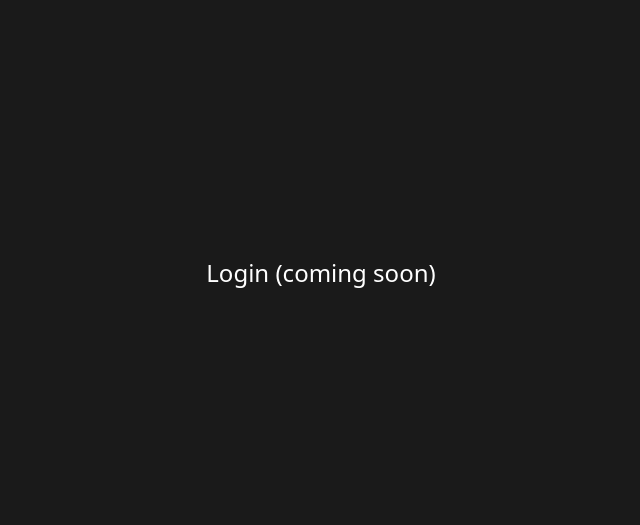
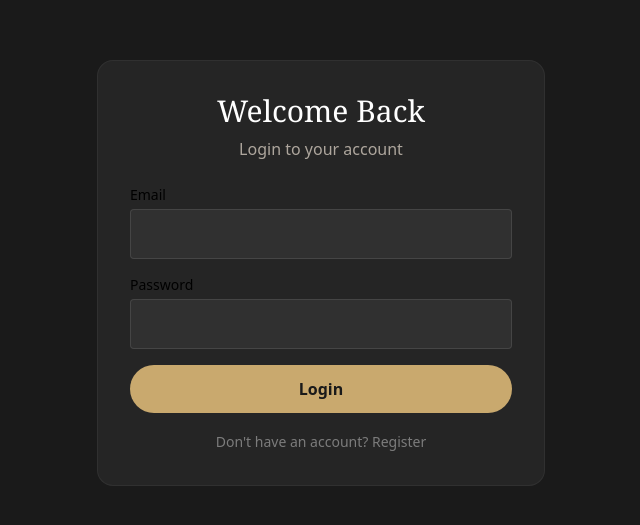
Before and after one commit to ihedioranmapromise-dev/matthew-dixie-management, a React app in the folder frontend/: page /login in a window 1280 px wide. Shown: the part 127-652 px from the top of the page, without its empty margins (319-959 px from the left). Built offline with nearby package versions, Linux system fonts and the light colour scheme; the HTML template or start-up script is replaced by a standard one.

Commit message:
Add Login and Register pages with authentication

```diff
--- a/frontend/src/App.jsx
+++ b/frontend/src/App.jsx
@@ -2,6 +2,7 @@ import { BrowserRouter, Routes, Route } from 'react-router-dom';
 import Home from './pages/Home';
 import Tiers from './pages/Tiers';
 import Apply from './pages/Apply';
+import Auth from './pages/Auth';
 
 function App() {
   return (
@@ -10,11 +11,11 @@ function App() {
         <Route path="/" element={<Home />} />
         <Route path="/tiers" element={<Tiers />} />
         <Route path="/apply" element={<Apply />} />
-        <Route path="/investments" element={<div className="min-h-screen bg-[#1A1A1A] text-white flex items-center justify-center text-2xl">Investments (coming soon)</div>} />
-        <Route path="/dashboard" element={<div className="min-h-screen bg-[#1A1A1A] text-white flex items-center justify-center text-2xl">Dashboard (coming soon)</div>} />
-        <Route path="/admin" element={<div className="min-h-screen bg-[#1A1A1A] text-white flex items-center justify-center text-2xl">Admin Panel (coming soon)</div>} />
-        <Route path="/login" element={<div className="min-h-screen bg-[#1A1A1A] text-white flex items-center justify-center text-2xl">Login (coming soon)</div>} />
-        <Route path="/register" element={<div className="min-h-screen bg-[#1A1A1A] text-white flex items-center justify-center text-2xl">Register (coming soon)</div>} />
+        <Route path="/login" element={<Auth />} />
+        <Route path="/register" element={<Auth />} />
+        <Route path="/investments" element={<div className="min-h-screen bg-charcoal text-white flex items-center justify-center text-2xl">Investments (coming soon)</div>} />
+        <Route path="/dashboard" element={<div className="min-h-screen bg-charcoal text-white flex items-center justify-center text-2xl">Dashboard (coming soon)</div>} />
+        <Route path="/admin" element={<div className="min-h-screen bg-charcoal text-white flex items-center justify-center text-2xl">Admin Panel (coming soon)</div>} />
       </Routes>
     </BrowserRouter>
   );
--- /dev/null
+++ b/frontend/src/pages/Auth.jsx
@@ -0,0 +1,106 @@
+import { useState } from 'react';
+import axios from 'axios';
+import { useNavigate } from 'react-router-dom';
+
+const Auth = () => {
+  const navigate = useNavigate();
+  const [isLogin, setIsLogin] = useState(true);
+  const [loading, setLoading] = useState(false);
+  const [formData, setFormData] = useState({
+    name: '',
+    email: '',
+    password: ''
+  });
+
+  const handleChange = (e) => {
+    setFormData({ ...formData, [e.target.name]: e.target.value });
+  };
+
+  const handleSubmit = async (e) => {
+    e.preventDefault();
+    setLoading(true);
+    try {
+      const endpoint = isLogin ? '/api/auth/login' : '/api/auth/register';
+      const response = await axios.post(endpoint, formData);
+
+      localStorage.setItem('token', response.data.token);
+      localStorage.setItem('user', JSON.stringify(response.data.user));
+
+      navigate('/dashboard');
+    } catch (error) {
+      alert(error.response?.data?.error || 'Something went wrong');
+    } finally {
+      setLoading(false);
+    }
+  };
+
+  return (
+    <div className="min-h-screen bg-charcoal flex items-center justify-center px-4">
+      <div className="max-w-md w-full bg-white/5 rounded-2xl p-8 border border-white/5">
+        <h2 className="font-serif text-3xl text-white text-center mb-2">
+          {isLogin ? 'Welcome Back' : 'Join the Inner Circle'}
+        </h2>
+        <p className="text-center text-warm-sand-light opacity-70 mb-6">
+          {isLogin ? 'Login to your account' : 'Create your account to apply'}
+        </p>
+
+        <form onSubmit={handleSubmit} className="space-y-4">
+          {!isLogin && (
+            <div>
+              <label className="block text-sm font-medium mb-1">Full Name</label>
+              <input
+                type="text"
+                name="name"
+                value={formData.name}
+                onChange={handleChange}
+                required
+                className="w-full p-3 rounded bg-white/5 border border-white/10 text-white focus:border-gold focus:outline-none"
+              />
+            </div>
+          )}
+          <div>
+            <label className="block text-sm font-medium mb-1">Email</label>
+            <input
+              type="email"
+              name="email"
+              value={formData.email}
+              onChange={handleChange}
+              required
+              className="w-full p-3 rounded bg-white/5 border border-white/10 text-white focus:border-gold focus:outline-none"
+            />
+          </div>
+          <div>
+            <label className="block text-sm font-medium mb-1">Password</label>
+            <input
+              type="password"
+              name="password"
+              value={formData.password}
+              onChange={handleChange}
+              required
+              className="w-full p-3 rounded bg-white/5 border border-white/10 text-white focus:border-gold focus:outline-none"
+            />
+          </div>
+
+          <button
+            type="submit"
+            disabled={loading}
+            className="w-full py-3 bg-gold text-charcoal rounded-full font-semibold hover:bg-gold-light transition disabled:opacity-50"
+          >
+            {loading ? 'Processing...' : isLogin ? 'Login' : 'Register'}
+          </button>
+        </form>
+
+        <div className="text-center mt-4">
+          <button
+            onClick={() => setIsLogin(!isLogin)}
+            className="text-sm text-white/40 hover:text-gold transition"
+          >
+            {isLogin ? "Don't have an account? Register" : 'Already have an account? Login'}
+          </button>
+        </div>
+      </div>
+    </div>
+  );
+};
+
+export default Auth;
```
